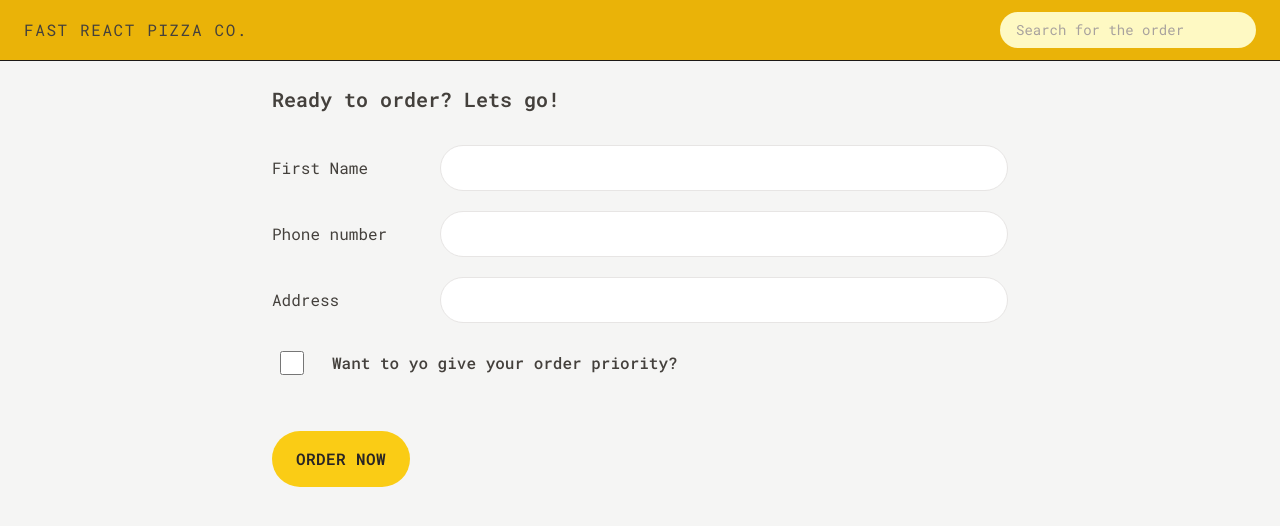
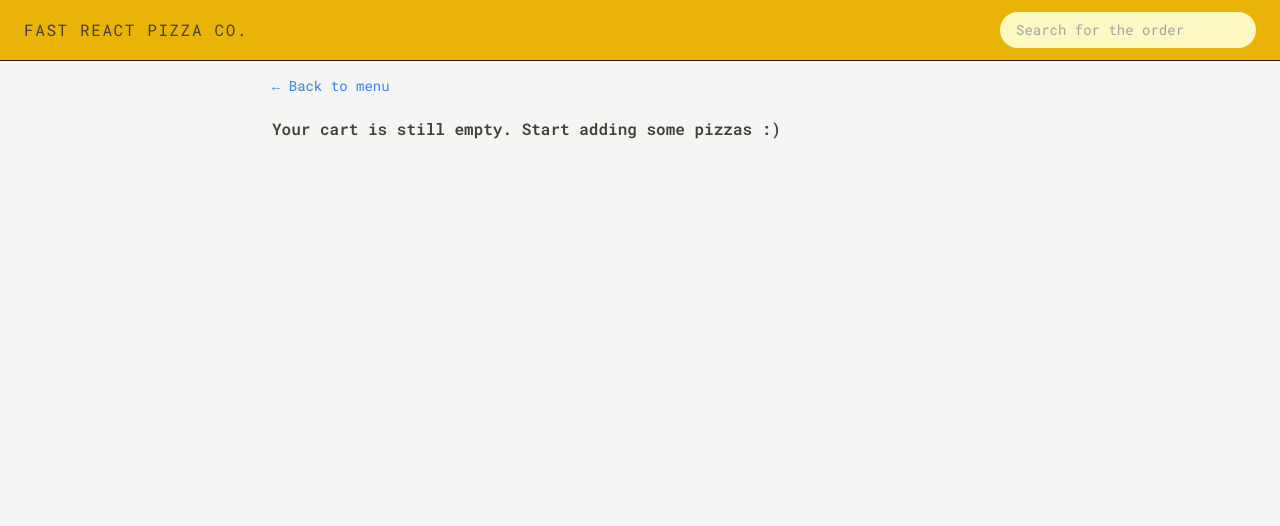
Before and after one commit to Heechem/pizza-fast, a React (Vite) app: page /order/new in a window 1280 px wide. Shown: the top 526 px of the page. Built offline with nearby package versions, Linux system fonts and the light colour scheme.

Commit message:
Implementing the order to the order page

```diff
--- a/src/features/order/CreateOrder.jsx
+++ b/src/features/order/CreateOrder.jsx
@@ -3,6 +3,11 @@
 import { createOrder } from "../../services/apiRestaurant";
 import Button from "../../ui/Button";
 import { useSelector } from "react-redux";
+import { clearCart, getCart, getTotalCartPrice } from "../cart/cartSlice";
+import EmptyCart from "../cart/EmptyCart";
+import store from "../../store";
+import { formatCurrency } from "../../utilities/helpers";
+import { useState } from "react";
 
 // https://uibakery.io/regex-library/phone-number
 const isValidPhone = (str) =>
@@ -35,13 +40,17 @@
 ];
 
 function CreateOrder() {
+  const [withPriority, setWithPriority] = useState(false);
   const username = useSelector((state) => state.user.username);
   const navigation = useNavigation();
-  console.log(navigation);
+
   const isSubmitting = navigation.state === "submitting";
   const fromErrors = useActionData();
-  // const [withPriority, setWithPriority] = useState(false);
-  const cart = fakeCart;
+  const cart = useSelector(getCart);
+  const totalCartPrice = useSelector(getTotalCartPrice);
+  const priorityPrice = withPriority ? totalCartPrice * 0.2 : 0;
+  const totalPrice = totalCartPrice + priorityPrice;
+  if (!cart.length) return <EmptyCart />;
 
   return (
     <div className="px-4 py-6">
@@ -89,8 +98,8 @@
             type="checkbox"
             name="priority"
             id="priority"
-            // value={withPriority}
-            // onChange={(e) => setWithPriority(e.target.checked)}
+            value={withPriority}
+            onChange={(e) => setWithPriority(e.target.checked)}
           />
           <label htmlFor="priority" className="font-medium">
             Want to yo give your order priority?
@@ -100,7 +109,9 @@
         <div>
           <input type="hidden" name="cart" value={JSON.stringify(cart)} />
           <Button disabled={isSubmitting} type="primary">
-            {isSubmitting ? "is ordering " : "Order now"}
+            {isSubmitting
+              ? "is ordering "
+              : `Order Now for ${formatCurrency(totalCartPrice)}`}
           </Button>
         </div>
       </Form>
@@ -115,7 +126,7 @@
   const order = {
     ...data,
     cart: JSON.parse(data.cart),
-    priority: data.priority === "on",
+    priority: data.priority === "true",
   };
 
   const errors = {};
@@ -127,6 +138,8 @@
   // if all the info are correct new order created and redirect
   const newOrder = await createOrder(order);
 
+  store.dispatch(clearCart());
+
   return redirect(`/order/${newOrder.id}`);
 }
 
--- a/src/features/order/Order.jsx
+++ b/src/features/order/Order.jsx
@@ -54,7 +54,7 @@
 
       <ul className="divide-y divide-stone-200 border-b border-t">
         {cart.map((item) => (
-          <OrderItem item={item} key={item.id} />
+          <OrderItem item={item} key={item.pizzaId} />
         ))}
       </ul>
 
```
